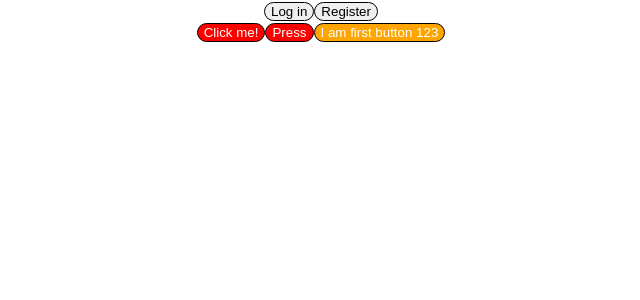
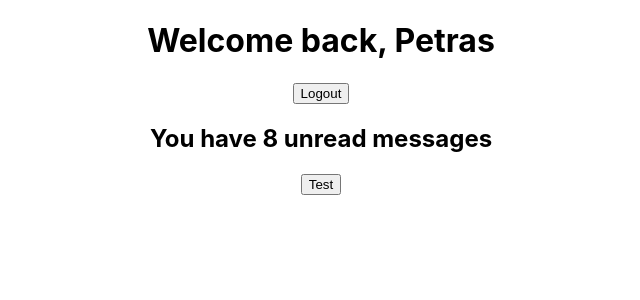
Before and after one commit to gilettekis/react-codeacademy, a React (Create React App) app: page / in a window 1280 px wide. Shown: the top 300 px of the page, without its empty margins (319-959 px from the left). Built offline with nearby package versions, Linux system fonts and the light colour scheme.

Commit message:
paskaita#3

```diff
--- a/src/App.js
+++ b/src/App.js
@@ -1,14 +1,11 @@
-import { Button } from './Button/Button';
-import { Header } from './Header/Header';
+
+import {Greeting} from './Greeting/Greeting';
 import './App.css';
 
 function App() {
   return (
     <div className="App">
-      <Header />
-      <Button type="secondary">Click me!</Button>
-      <Button type="secondary">Press</Button>
-      <Button type="primary">I am first button <span>123</span></Button>
+      <Greeting isLoggedIn={true} unreadMessages = {[1,1,2,3,6,8,9,10]}/>
     </div>
   );
 }
--- a/src/Button/Button.js
+++ /dev/null
@@ -1,13 +0,0 @@
-import './button.css';
-
-export const Button = (props) => {
-    let className;
-
-    if (props.type === 'primary') {
-        className = 'button-primary';
-    } else if (props.type === 'secondary') {
-        className = 'button-secondary';
-    }
-
-    return <button className={`button ${className}`}>{props.children}</button>
-}
--- a/src/Button/button.css
+++ /dev/null
@@ -1,19 +0,0 @@
-.button {
-    border: 1px solid black;
-    border-radius: 20px;
-}
-
-.button-primary {
-    background-color: orange;
-    color: white;
-}
-
-.button-secondary {
-    background-color: red;
-    color: white;
-}
-
-.button-tertiary {
-    background-color: transparent;
-    color: black;
-}
--- /dev/null
+++ b/src/Greeting/Greeting.js
@@ -0,0 +1,50 @@
+import { UserGreeting } from '../UserGreeting/UserGreeting';
+import { GuestGreeting } from '../GuestGreeting/GuestGreeting';
+import { LoginButton } from '../LoginButton/LoginButton';
+import { LogoutButton } from '../LogoutButton/LogoutButton';
+
+export const Greeting = ({isLoggedIn, unreadMessages}) => {
+//     if (isLoggedIn) {
+//         return<UserGreeting/>;
+//     }
+
+// return<GuestGreeting/>;
+
+const handleClick = () => {
+    prompt ('Test funkcija');
+}
+
+const handleLogin =()=> {
+prompt ('You have been logged out!')
+}
+const handleLogout =()=> {
+    prompt ('You have successfully logged in!')
+
+}
+    return (
+        <div>
+
+            {isLoggedIn ? <UserGreeting name={"Petras"} onClick={handleClick} /> : <GuestGreeting/>}
+            {isLoggedIn ? <LogoutButton onClick={handleLogout}/>: <LoginButton onClick={handleLogin}/>}
+            {unreadMessages.length > 0 && (
+                <h2>You have {unreadMessages.length} unread messages</h2>
+            )}
+            <button onClick={handleClick}>Test</button>
+        </div>
+    )
+};
+
+
+//galima restrukturizuoti props ir kiekvianm naujam atsiradus ji darasyti
+//const {cindren, kitas props, dar kitas props } = props;
+// tada return <div> {children}</div>;   returninam tik pati propsa
+
+//     return <div>{props.children}</div>;
+// } ;
+// parasymas gali buti ir toks
+// export const Greeting = (props) => <div>{props.children}</div>;
+
+//arba dar paprastesnis budas restrukturizuoti props
+//export const Greeting = ({ chindren}) => {
+    // return <div> {children}</div>;
+//}
--- /dev/null
+++ b/src/GuestGreeting/GuestGreeting.js
@@ -0,0 +1 @@
+export const GuestGreeting = () => <h1>Please sign up.</h1>;
--- a/src/Header/Header.js
+++ /dev/null
@@ -1,11 +0,0 @@
-import { Button } from '../Button/Button';
-import "./header.css";
-
-export const Header = () => {
-    return (
-        <div>
-            <Button>Log in</Button>
-            <Button>Register</Button>
-        </div>
-    )
-}
--- /dev/null
+++ b/src/LoginButton/LoginButton.js
@@ -0,0 +1 @@
+export const LoginButton = ({onClick})=> <button onClick={onClick}>Login</button>;
--- /dev/null
+++ b/src/LogoutButton/LogoutButton.js
@@ -0,0 +1 @@
+export const LogoutButton = ({onClick}) => <button onClick={onClick}>Logout</button>
--- /dev/null
+++ b/src/UserGreeting/UserGreeting.js
@@ -0,0 +1,5 @@
+export const UserGreeting = ({name, onClick}) => {
+    if (name)
+    return <h1 onClick={onClick}> Welcome back, {name}</h1>;
+return <h1>Welcome back</h1>
+} ;
```
Also changed, not shown: src/Test/Test.js (deleted, +0 -3 lines), src/Header/header.css (deleted).
